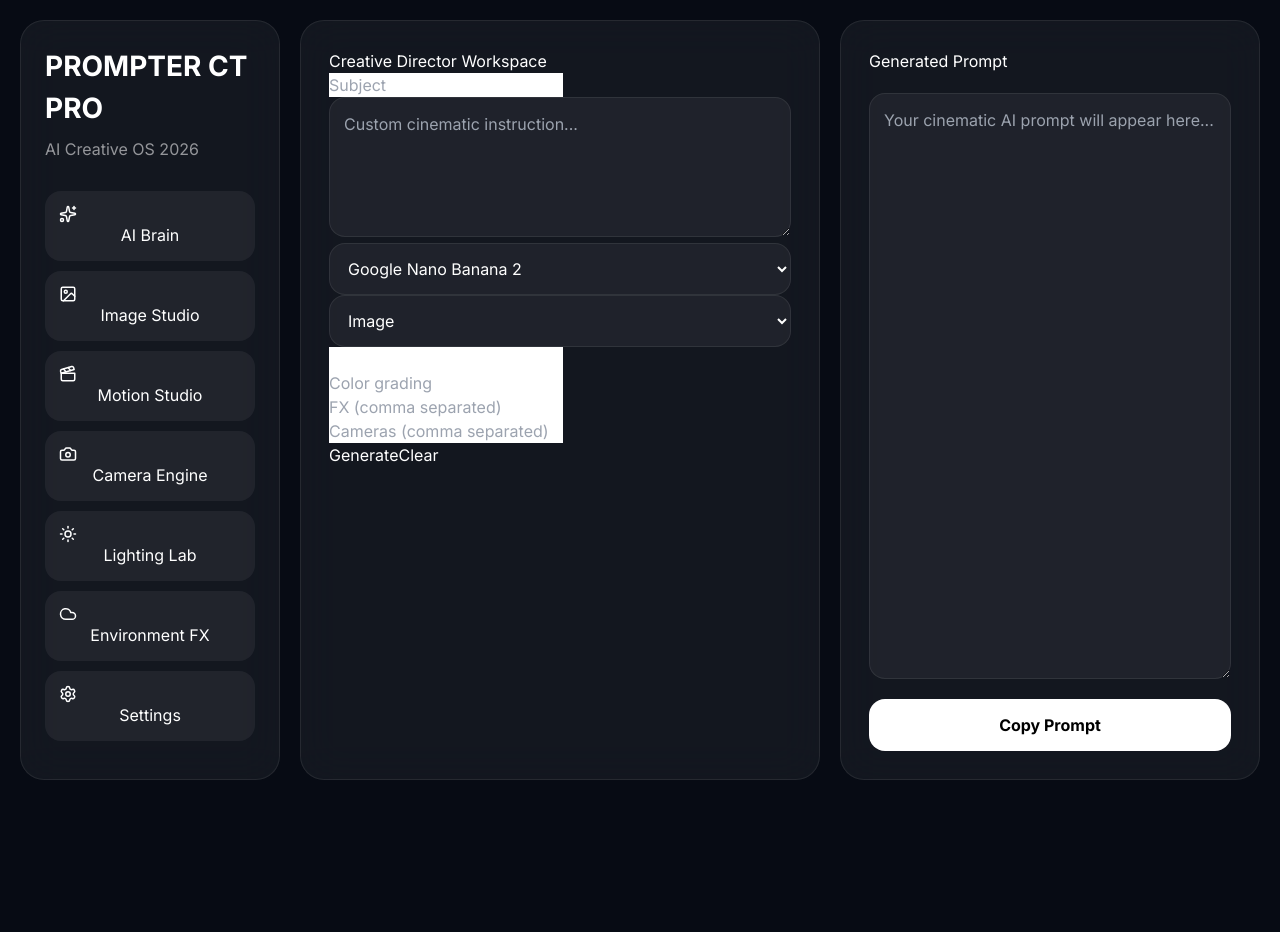
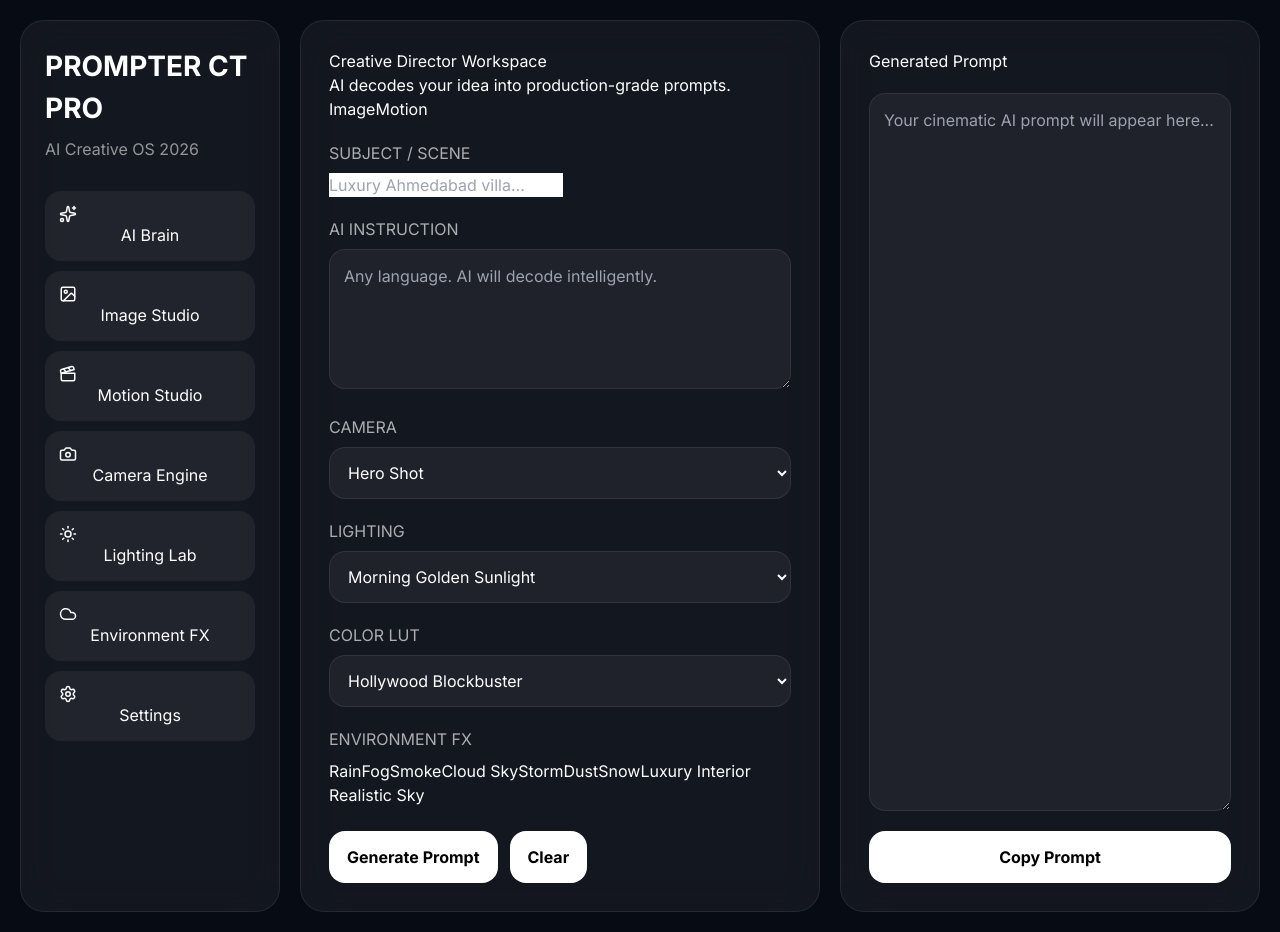
Before and after one commit to artfeltdesigning-sketch/prompter-ct-pro, a Next.js app: page / in a window 1280 px wide. Before the commit the page ends 800 px from the top, so only its background shows below. Built offline with nearby package versions, Linux system fonts and the light colour scheme.

Commit message:
Update PromptWorkspace.tsx

```diff
--- a/components/PromptWorkspace.tsx
+++ b/components/PromptWorkspace.tsx
@@ -9,109 +9,176 @@ type Props = {
   onClear: () => void;
 };
 
+const cameraOptions = [
+  "Hero Shot",
+  "Close Up",
+  "Extreme Close Up",
+  "Low Angle",
+  "Drone Reveal",
+  "FPV Flythrough",
+  "Cinematic Orbit",
+  "Tracking Shot",
+  "Dolly In",
+  "Crane Rise"
+];
+
+const lightingOptions = [
+  "Morning Golden Sunlight",
+  "Sunset Glow",
+  "Blue Hour",
+  "Night Neon",
+  "Soft Studio",
+  "Moody Cinematic"
+];
+
+const lutOptions = [
+  "Hollywood Blockbuster",
+  "Netflix Dark",
+  "Luxury Commercial",
+  "Dune LUT",
+  "Blade Runner LUT",
+  "Natural Premium"
+];
+
+const environmentOptions = [
+  "Rain",
+  "Fog",
+  "Smoke",
+  "Cloud Sky",
+  "Storm",
+  "Dust",
+  "Snow",
+  "Luxury Interior",
+  "Realistic Sky"
+];
+
 export default function PromptWorkspace({
   state,
   setState,
   onGenerate,
   onClear
 }: Props) {
+  const toggleEnv = (item: string) => {
+    const exists = state.environment.includes(item);
+
+    setState({
+      ...state,
+      environment: exists
+        ? state.environment.filter((x) => x !== item)
+        : [...state.environment, item]
+    });
+  };
+
   return (
-    <main className="workspace">
-      <div className="card">
-        <h2>Creative Director Workspace</h2>
+    <section className="workspace">
+      <div className="workspace-header">
+        <h1>Creative Director Workspace</h1>
+        <p>AI decodes your idea into production-grade prompts.</p>
+      </div>
 
+      <div className="mode-switch">
+        <button
+          className={state.mode === "image" ? "active" : ""}
+          onClick={() => setState({ ...state, mode: "image" })}
+        >
+          Image
+        </button>
+
+        <button
+          className={state.mode === "motion" ? "active" : ""}
+          onClick={() => setState({ ...state, mode: "motion" })}
+        >
+          Motion
+        </button>
+      </div>
+
+      <div className="field">
+        <label>SUBJECT / SCENE</label>
         <input
-          placeholder="Subject"
           value={state.subject}
           onChange={(e) =>
             setState({ ...state, subject: e.target.value })
           }
+          placeholder="Luxury Ahmedabad villa..."
         />
+      </div>
 
+      <div className="field">
+        <label>AI INSTRUCTION</label>
         <textarea
-          placeholder="Custom cinematic instruction..."
-          value={state.customInstruction}
+          value={state.instruction}
           onChange={(e) =>
-            setState({
-              ...state,
-              customInstruction: e.target.value
-            })
+            setState({ ...state, instruction: e.target.value })
           }
+          placeholder="Any language. AI will decode intelligently."
         />
+      </div>
 
-        <div className="row">
+      <div className="grid-3">
+        <div className="field">
+          <label>CAMERA</label>
           <select
-            value={state.model}
+            value={state.camera}
             onChange={(e) =>
-              setState({ ...state, model: e.target.value })
+              setState({ ...state, camera: e.target.value })
             }
           >
-            <option>Google Nano Banana 2</option>
-            <option>GPT Image</option>
-            <option>Runway Gen 4</option>
-          </select>
-
-          <select
-            value={state.mode}
-            onChange={(e) =>
-              setState({
-                ...state,
-                mode: e.target.value as "Image" | "Motion"
-              })
-            }
-          >
-            <option>Image</option>
-            <option>Motion</option>
+            {cameraOptions.map((item) => (
+              <option key={item}>{item}</option>
+            ))}
           </select>
         </div>
 
-        <input
-          placeholder="Lighting"
+        <div className="field">
+          <label>LIGHTING</label>
+          <select
             value={state.lighting}
             onChange={(e) =>
               setState({ ...state, lighting: e.target.value })
             }
-        />
+          >
+            {lightingOptions.map((item) => (
+              <option key={item}>{item}</option>
+            ))}
+          </select>
+        </div>
 
-        <input
-          placeholder="Color grading"
-          value={state.color}
+        <div className="field">
+          <label>COLOR LUT</label>
+          <select
+            value={state.lut}
             onChange={(e) =>
-            setState({ ...state, color: e.target.value })
+              setState({ ...state, lut: e.target.value })
             }
-        />
+          >
+            {lutOptions.map((item) => (
+              <option key={item}>{item}</option>
+            ))}
+          </select>
+        </div>
+      </div>
 
-        <input
-          placeholder="FX (comma separated)"
-          onChange={(e) =>
-            setState({
-              ...state,
-              fx: e.target.value
-                .split(",")
-                .map((x) => x.trim())
-                .filter(Boolean)
-            })
-          }
-        />
+      <div className="field">
+        <label>ENVIRONMENT FX</label>
+        <div className="chips">
+          {environmentOptions.map((item) => (
+            <button
+              key={item}
+              className={`chip ${
+                state.environment.includes(item) ? "active" : ""
+              }`}
+              onClick={() => toggleEnv(item)}
+            >
+              {item}
+            </button>
+          ))}
+        </div>
+      </div>
 
-        <input
-          placeholder="Cameras (comma separated)"
-          onChange={(e) =>
-            setState({
-              ...state,
-              cameras: e.target.value
-                .split(",")
-                .map((x) => x.trim())
-                .filter(Boolean)
-            })
-          }
-        />
-
-        <div className="button-row">
-          <button onClick={onGenerate}>Generate</button>
+      <div className="actions">
+        <button onClick={onGenerate}>Generate Prompt</button>
         <button onClick={onClear}>Clear</button>
       </div>
-      </div>
-    </main>
+    </section>
   );
 }
```
Lines whose indentation alone changed are shown as unchanged.
